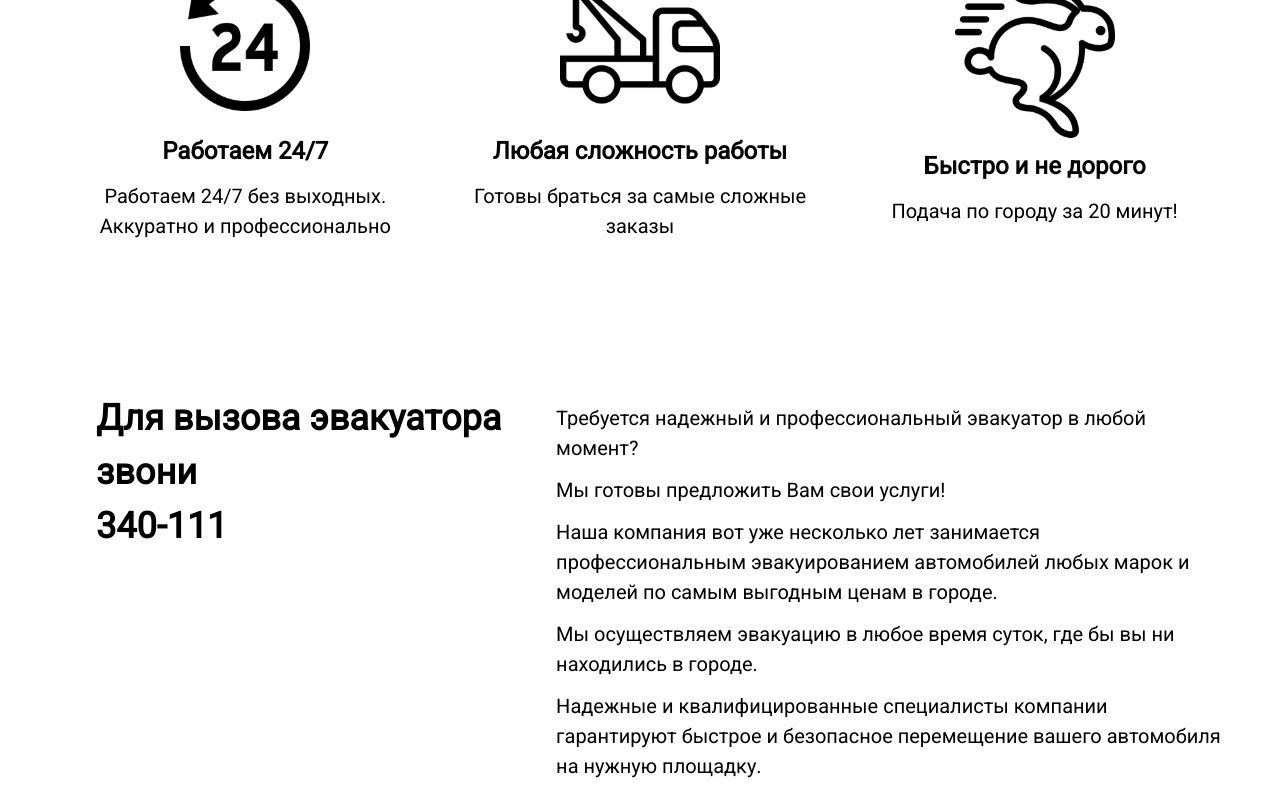
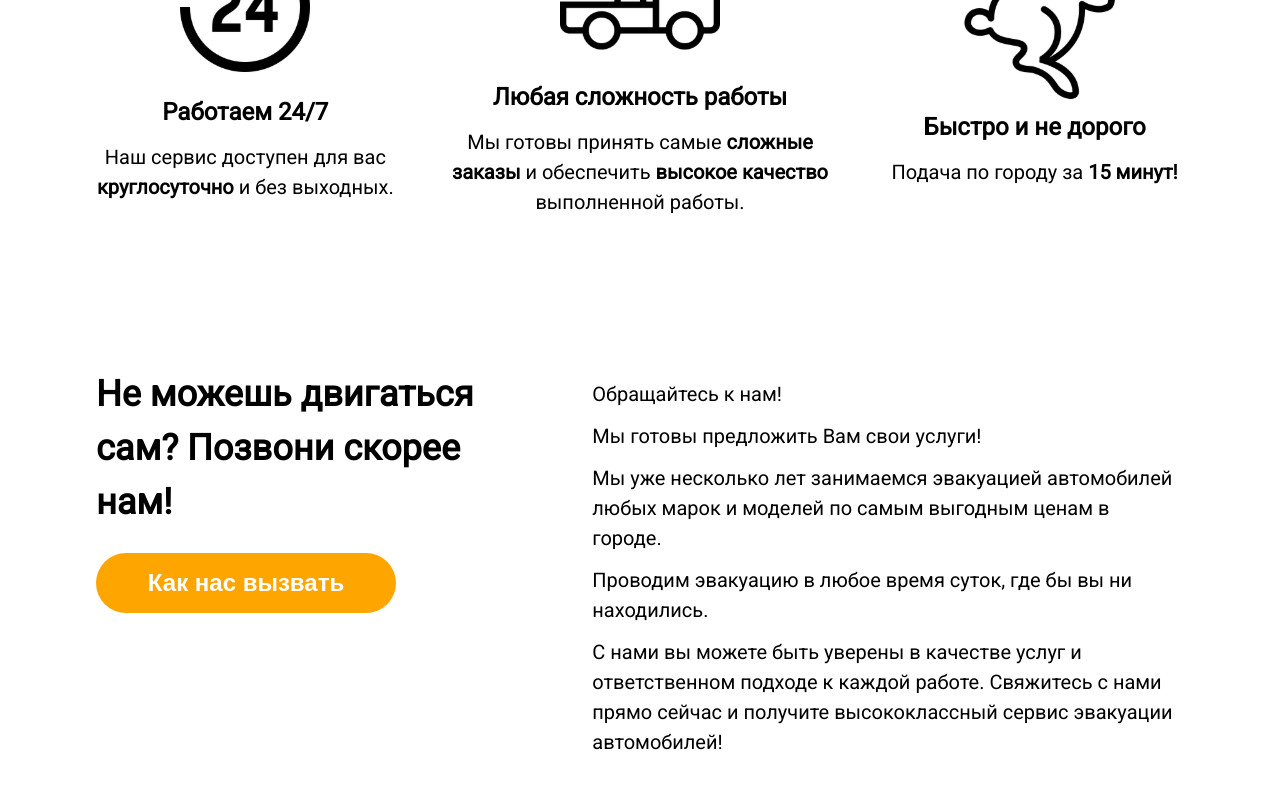
Before and after one commit to Dmitra4kovdenis/eva-komi-nextjs, a Next.js app: page / in a window 1280 px wide. Shown: the part 1040-1837 px from the top of the page. Built offline with nearby package versions, Linux system fonts and the light colour scheme.

Commit message:
Сделал полную замену текстов, поменял некоторые фотографии и сделал кнопку для перехода к блоку инструкции по вызову

```diff
--- a/containers/header/header.tsx
+++ b/containers/header/header.tsx
@@ -13,7 +13,7 @@ export const Header: FC = () => {
         </div>
         <div className={css.center}>
           <span>круглосуточно, без выходных</span>
-          <span>подача за 20 минут</span>
+          <span>подача за 15 минут</span>
         </div>
         <a className={css.phone} href={`tel:${phoneCompact}`}>
           {phoneFull}
--- a/containers/page-home/advantages/advantages.tsx
+++ b/containers/page-home/advantages/advantages.tsx
@@ -15,8 +15,8 @@ export const Advantages: FC = () => {
         />
         <div className={css.title}>Работаем 24/7</div>
         <div className={css.text}>
-          Работаем 24/7 без выходных.
-          <br /> Аккуратно и профессионально
+          Наш сервис доступен для вас <b>круглосуточно</b> и без выходных.
+          <br />
         </div>
       </div>
 
@@ -29,7 +29,10 @@ export const Advantages: FC = () => {
           height={160}
         />
         <div className={css.title}>Любая сложность работы</div>
-        <div className={css.text}>Готовы браться за самые сложные заказы</div>
+        <div className={css.text}>
+          Мы готовы принять самые <b>сложные заказы</b> и обеспечить{" "}
+          <b>высокое качество</b> выполненной работы.
+        </div>
       </div>
       <div className={css.card3}>
         <Image
@@ -40,7 +43,9 @@ export const Advantages: FC = () => {
           height={160}
         />
         <div className={css.title}>Быстро и не дорого</div>
-        <div className={css.text}>Подача по городу за 20 минут!</div>
+        <div className={css.text}>
+          Подача по городу за <b>15 минут!</b>
+        </div>
       </div>
     </div>
   );
--- a/containers/page-home/banner/banner.module.scss
+++ b/containers/page-home/banner/banner.module.scss
@@ -18,7 +18,10 @@
   max-width: 100%;
   object-fit: contain;
 }
-
+.yakor {
+  top: -230px;
+  position: absolute;
+}
 .content {
   @include mixins.layout;
   max-width: 600px;
@@ -66,6 +69,7 @@
     width: 40px;
     height: 40px;
   }
+
   &:hover {
     background-color: #ff9900;
   }
@@ -75,10 +79,12 @@
     bottom: 24px;
   }
 }
+
 .title {
   text-align: center;
   @include typography.h1;
 }
+
 .text {
   text-align: center;
   @include typography.body;
--- a/containers/page-home/banner/banner.tsx
+++ b/containers/page-home/banner/banner.tsx
@@ -1,4 +1,4 @@
-import { FC } from "react";
+import React, { FC } from "react";
 import css from "./banner.module.scss";
 import IconPhone from "@/assets/icons/icon-phone";
 import { phoneCompact, phoneFull } from "@/constants";
@@ -8,6 +8,7 @@ export const Banner: FC = () => {
   return (
     <>
       <div className={css.banner}>
+        <div id="ForCall" className={css.yakor}></div>
         <div className={css.backgroundPhotoBanner} />
         <a
           href={`tel:${phoneCompact}`}
@@ -25,7 +26,7 @@ export const Banner: FC = () => {
         />
         <div className={css.content}>
           <h1 className={css.title}>
-            Быстрая, надежная и безопасная эвакуация автомобилей!
+            Наши эвакуаторы – ваша безопасность на дороге.
           </h1>
           <div className={css.text}>
             Эвакуация автомобилей по Сыктывкару и Республике Коми
--- a/containers/page-home/for-call/for-call.module.scss
+++ b/containers/page-home/for-call/for-call.module.scss
@@ -13,7 +13,6 @@
 
 .title {
   @include mixins.layout;
-  @include typography.h1;
 
   @include media.for-phone {
     padding: 0;
@@ -21,12 +20,31 @@
 }
 
 .titleText {
+  @include typography.h1;
 }
+.btnForCall{
+  height: 60px;
+  width: 300px;
+  border-radius: 40px;
+  background-color: orange;
+  color: #fff;
+  font-size: 1em;
+  border: none;
+  outline: none;
+  cursor: pointer;
+  transition: .5s;
+  @include typography.h3;
+  &:hover {
+    color: black;
+  }
+ // box-shadow: 0 6px 0 darkorange;
+ // .btnForCall :active {
+ //   box-shadow: none;
+ //   transform: translateY(6px);
+ // }
+}
+.button {
 
-.phoneNumber {
-  &:hover {
-    color: #ff9900;
-  }
 }
 
 .textMobile {
@@ -41,6 +59,6 @@
   @include typography.body;
 
   p {
-    margin: 12px 0;
+    margin: 12px 50px;
   }
 }
--- a/containers/page-home/for-call/for-call.tsx
+++ b/containers/page-home/for-call/for-call.tsx
@@ -6,30 +6,25 @@ export const ForCall: FC = () => {
   return (
     <div className={css.container}>
       <div className={css.title}>
-        <div className={css.titleText}>Для вызова эвакуатора звони</div>
-        <a className={css.phoneNumber} href={`tel:${phoneCompact}`}>
-          340-111
+        <div className={css.titleText}>
+          Не можешь двигаться сам? Позвони скорее нам!
+        </div>
+        <a href="#ForCall">
+          <button className={css.btnForCall}>Как нас вызвать</button>
         </a>
       </div>
       <div className={css.text}>
         <div className={css.textBody}>
-          <p>Требуется надежный и профессиональный эвакуатор в любой момент?</p>
+          <p>Обращайтесь к нам!</p>
           <p>Мы готовы предложить Вам свои услуги!</p>
           <p>
-            Наша компания вот уже несколько лет занимается профессиональным
-            эвакуированием автомобилей любых марок и моделей по самым выгодным
-            ценам в городе.
+            Мы уже несколько лет занимаемся эвакуацией автомобилей любых марок и
+            моделей по самым выгодным ценам в городе.
           </p>
         </div>
         <div className={css.textMobile}>
           <p>
-            Мы осуществляем эвакуацию в любое время суток, где бы вы ни
-            находились в городе.
-          </p>
-          <p>
-            Надежные и квалифицированные специалисты компании гарантируют
-            быстрое и безопасное перемещение вашего автомобиля на нужную
-            площадку.
+            Проводим эвакуацию в любое время суток, где бы вы ни находились.
           </p>
           <p>
             С нами вы можете быть уверены в качестве услуг и ответственном
--- a/containers/page-home/when-to-call/when-to-call.module.scss
+++ b/containers/page-home/when-to-call/when-to-call.module.scss
@@ -42,7 +42,7 @@
 
 .title {
   @include typography.h2;
-  margin-bottom: 140px;
+  margin-bottom: 100px;
   @include media.for-phone{
     margin-bottom: 20px;
     width: 100%;
--- a/containers/page-home/when-to-call/when-to-call.tsx
+++ b/containers/page-home/when-to-call/when-to-call.tsx
@@ -6,13 +6,20 @@ export const WhenToCall: FC = () => {
   return (
     <div className={css.container}>
       <div className={css.leftBlock}>
-        <h2 className={css.title}>Когда следует вызывать эвакуатор</h2>
+        <h2 className={css.title}>Когда нужно вызывать эвакуатор</h2>
         <Image
           className={css.image}
           alt={"car"}
           width={320}
           height={320}
-          src={"/when-to-call-image.webp"}
+          src={"/when-to-call1.jpg"}
+        />
+        <Image
+          className={css.image}
+          alt={"car"}
+          width={320}
+          height={320}
+          src={"/when-to-call2.jpg"}
         />
       </div>
       <div className={css.rightBlock}>
--- a/containers/page-home/сall-instructions/сall-instructions.module.scss
+++ b/containers/page-home/сall-instructions/сall-instructions.module.scss
@@ -3,6 +3,7 @@
 @use "styles/media";
 
 .container {
+  position: relative;
   @include mixins.layout;
   display: flex;
   align-items: center;
@@ -13,7 +14,10 @@
     display: block;
   }
 }
-
+.yakor{
+  top: -230px;
+  position: absolute;
+}
 .card1 {
   text-align: center;
   width: 400px;
--- a/containers/page-home/сall-instructions/сall-instructions.tsx
+++ b/containers/page-home/сall-instructions/сall-instructions.tsx
@@ -6,6 +6,7 @@ import { phoneCompact } from "@/constants";
 export const CallInstructions: FC = () => {
   return (
     <div className={css.container}>
+      <div id="ForCall" className={css.yakor}></div>
       <div className={css.card1}>
         <Image
           className={css.image1}
```
Also changed, not shown: containers/page-home/when-to-call/when-to-call-cases/cases-list.ts (+12 -12 lines), containers/page-home/transportation/transportation.module.scss (line endings or trailing spaces). Lines whose indentation alone changed are shown as unchanged.
